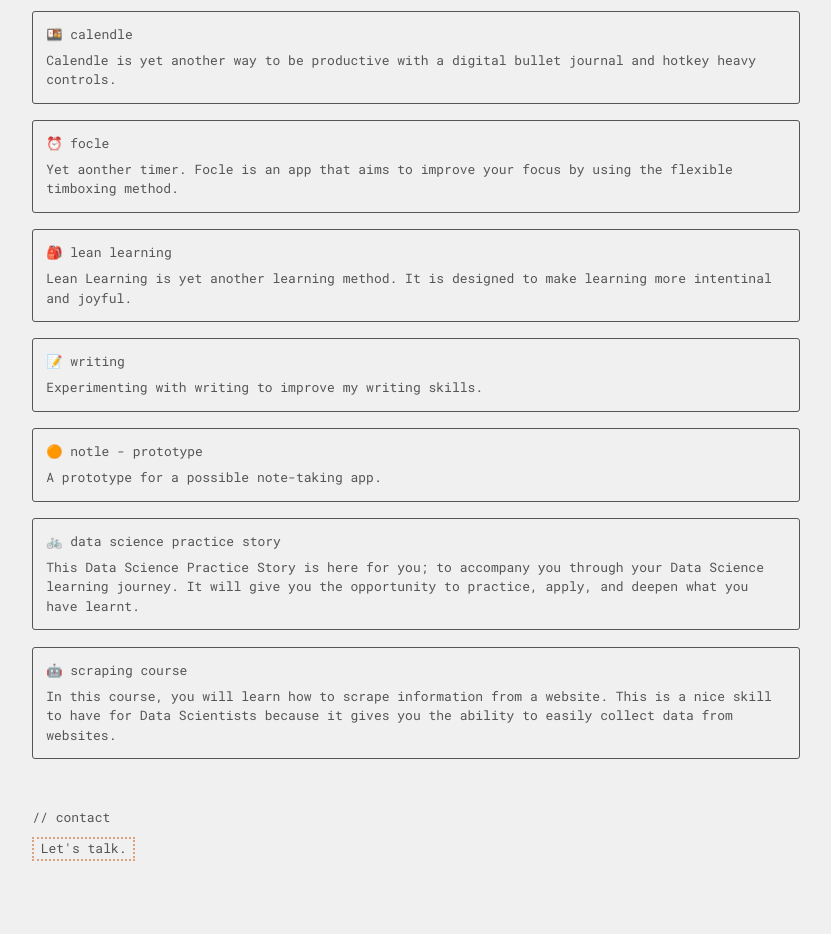
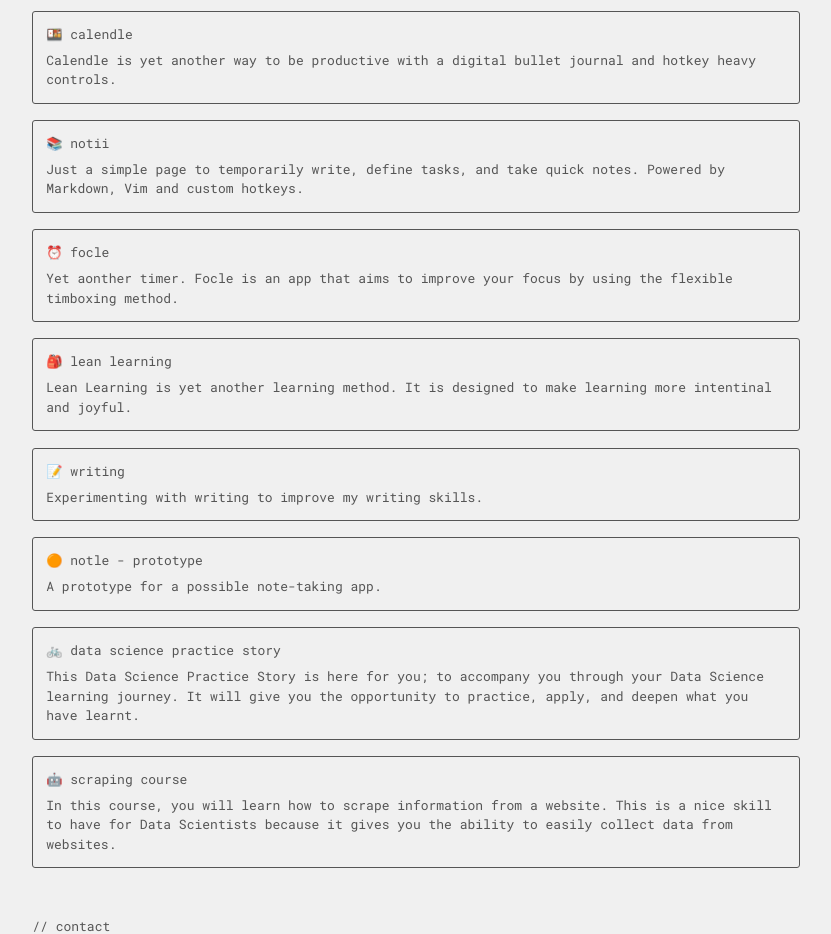
Before and after one commit to kemaltekce/kemaltekce.github.io, a website built with Vite: page index.html in a window 1280 px wide. Shown: the part 1420-2354 px from the top of the page, without its empty margins (224-1055 px from the left). Built offline with nearby package versions, Linux system fonts and the light colour scheme.

Commit message:
add new project

```diff
--- a/index.html
+++ b/index.html
@@ -136,6 +136,8 @@
       x-data="{projects: [
         {name: '🍱 calendle', link: 'http://kmltkc.de/calendle-website',
          text: 'Calendle is yet another way to be productive with a digital bullet journal and hotkey heavy controls.'},
+        {name: '📚 notii', link: 'http://kmltkc.de/notii-website',
+         text: 'Just a simple page to temporarily write, define tasks, and take quick notes. Powered by Markdown, Vim and custom hotkeys.'},
         {name: '⏰ focle', link: 'http://kmltkc.de/focle-website',
          text: 'Yet aonther timer. Focle is an app that aims to improve your focus by using the flexible timboxing method.'},
         {name: '🎒 lean learning', link: 'https://nuree.notion.site/Lean-Learning-99ec254219c24ecf8a7390e3cdf1e09a',
```
